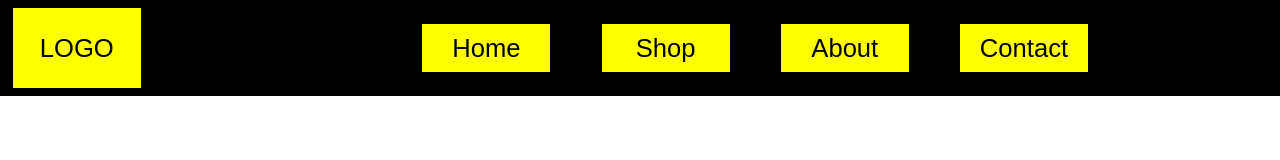
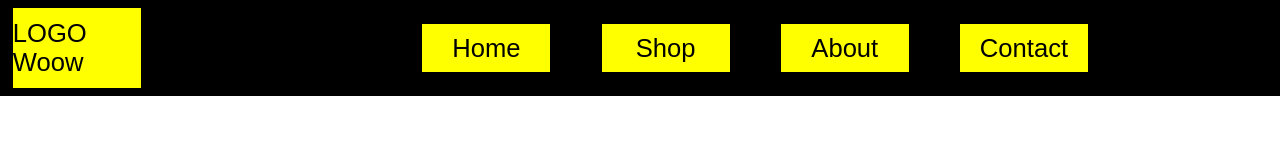
Before and after one commit to atuldemond/Html-Css, a plain HTML site: page menu/index.html in a window 1280 px wide. Drawn offline with Linux system fonts and the light colour scheme.

Commit message:
just checking from linux os

```diff
--- a/menu/index.html
+++ b/menu/index.html
@@ -13,7 +13,7 @@
 
             <div class="mainlogo">
                 <div class="log">
-                   LOGO
+                   LOGO Woow
                 </div>
             </div>
 
```
